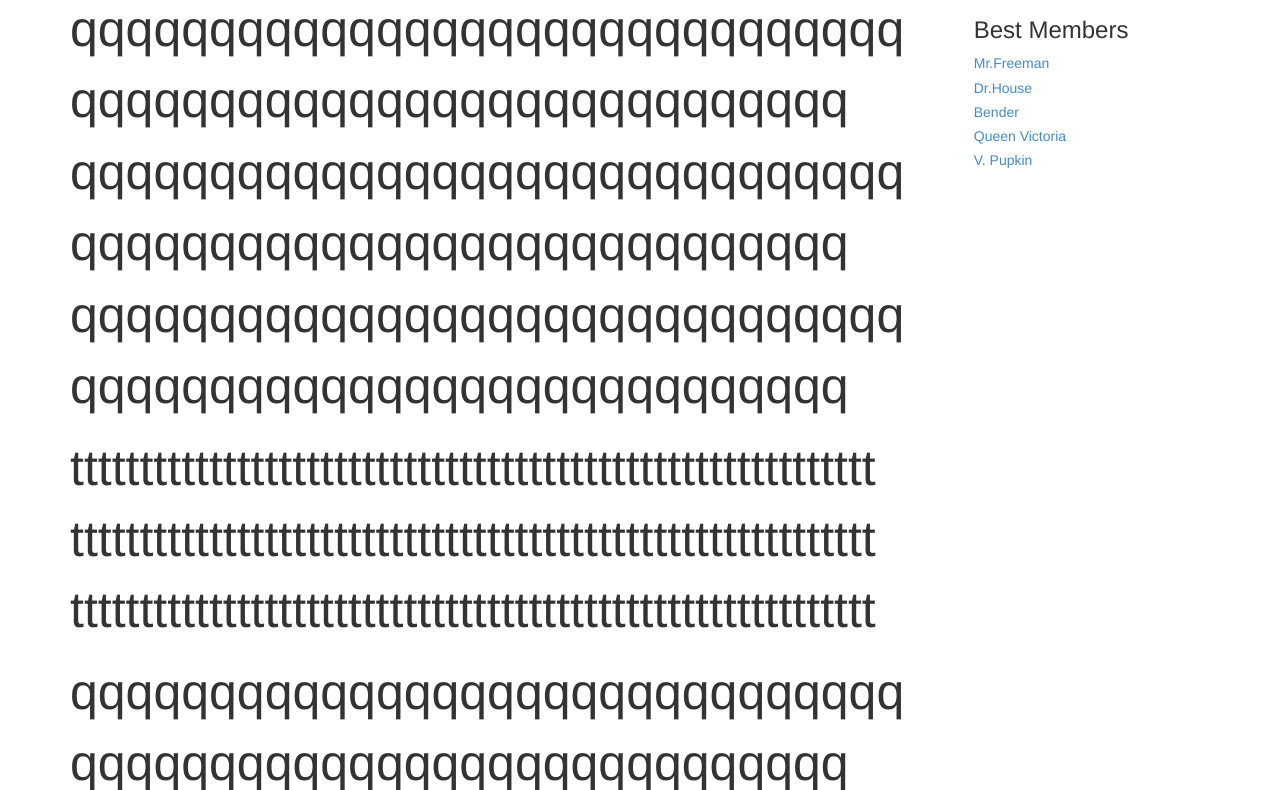
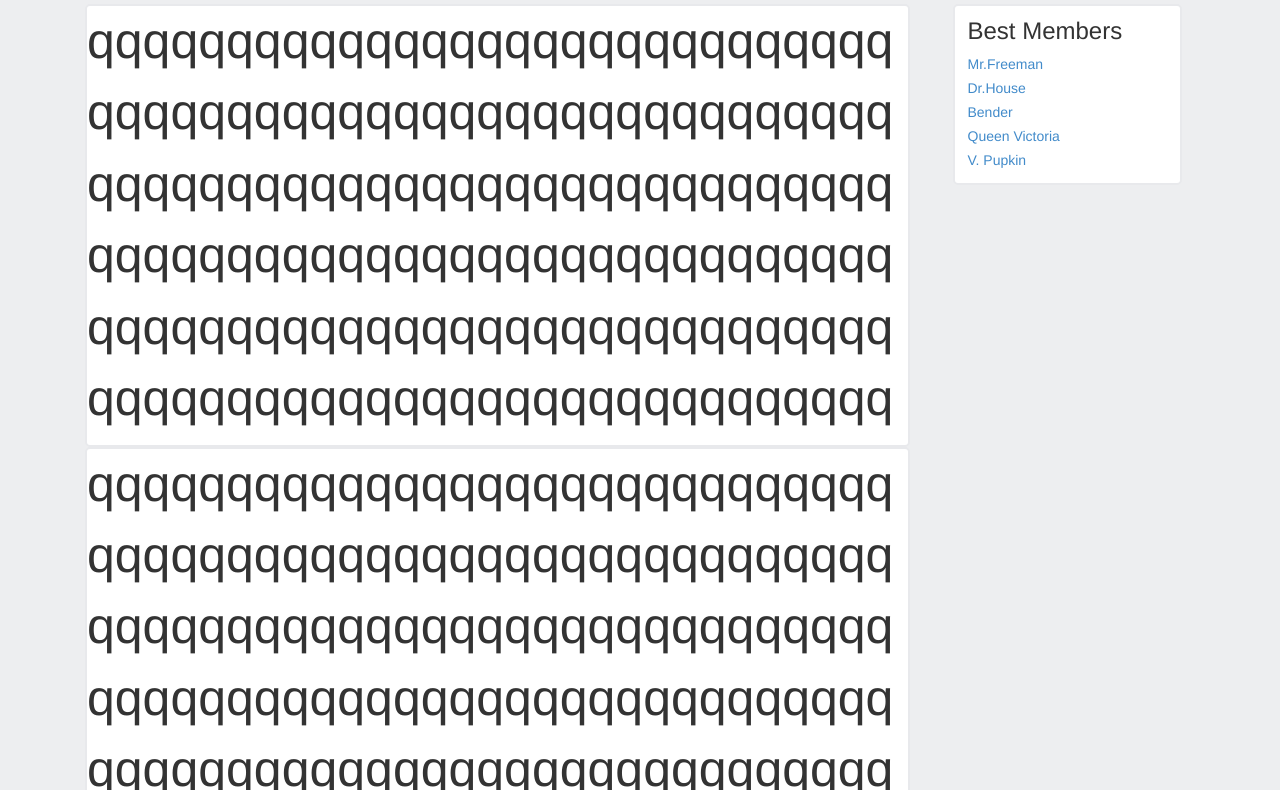
Before and after one commit to KupriyanovNikita/blog_baster, a plain HTML site: page index.html in a window 1280 px wide. Shown: the part 126-916 px from the top of the page. Drawn offline with nearby package versions, Linux system fonts and the light colour scheme.

Commit message:
15/11/16

```diff
--- a/index.html
+++ b/index.html
@@ -66,24 +66,24 @@
 		</div>
 
 		<div class="container">
-            <div class="row">
+            <div class="row main">
 
                 <div class="col-sm-9 article">
-                    <div class="section">
+                    <div class="section" style="background: white; border: 2px solid #e8e9ec; border-radius: 5px">
                         <p style="word-wrap: break-word; font-size: 50px">
                             qqqqqqqqqqqqqqqqqqqqqqqqqqqqqqqqqqqqqqqqqqqqqqqqqqqqqqqqqq
                             qqqqqqqqqqqqqqqqqqqqqqqqqqqqqqqqqqqqqqqqqqqqqqqqqqqqqqqqqq
                             qqqqqqqqqqqqqqqqqqqqqqqqqqqqqqqqqqqqqqqqqqqqqqqqqqqqqqqqqq
                         </p>
                     </div>
-                    <div class="section">
+                    <div class="section" style="background: white; border: 2px solid #e8e9ec; border-radius: 5px">
                         <p style="word-wrap: break-word; font-size: 50px">
-                            tttttttttttttttttttttttttttttttttttttttttttttttttttttttttt
-                            tttttttttttttttttttttttttttttttttttttttttttttttttttttttttt
-                            tttttttttttttttttttttttttttttttttttttttttttttttttttttttttt
+                            qqqqqqqqqqqqqqqqqqqqqqqqqqqqqqqqqqqqqqqqqqqqqqqqqqqqqqqqqq
+                            qqqqqqqqqqqqqqqqqqqqqqqqqqqqqqqqqqqqqqqqqqqqqqqqqqqqqqqqqq
+                            qqqqqqqqqqqqqqqqqqqqqqqqqqqqqqqqqqqqqqqqqqqqqqqqqqqqqqqqqq
                         </p>
                     </div>
-                    <div class="section">
+                    <div class="section" style="background: white; border: 2px solid #e8e9ec; border-radius: 5px">
                         <p style="word-wrap: break-word; font-size: 50px">
                             qqqqqqqqqqqqqqqqqqqqqqqqqqqqqqqqqqqqqqqqqqqqqqqqqqqqqqqqqq
                             qqqqqqqqqqqqqqqqqqqqqqqqqqqqqqqqqqqqqqqqqqqqqqqqqqqqqqqqqq
--- a/style.css
+++ b/style.css
@@ -107,7 +107,7 @@
 
 /***************************************************************************************************************/
 main {
-    padding-bottom: 90px;
+
     flex: 1;
 }
     .blog-header {
@@ -129,16 +129,17 @@ main {
             padding-left: 2%;
             padding-right: 2%;
         }
-        @media (max-width: 767px) {
+    .main {
+        margin: 10px 0;
+    }
+        .aside {
 
-        }
-        .aside {
-            margin: 10px 0;
         }
             .aside-bottom {
                 background: white;
                 padding: 0 5% 1% 5%;
-                border-top: 1px solid white;
+                border: 2px solid #e8e9ec;
+                border-radius: 5px;
                 margin: 0 5%;
                 height: auto;
             }
@@ -152,7 +153,8 @@ main {
 
 /***************************************************************************************************************/
 body {
-  margin: 0;
+    margin: 0;
+    background: #edeef0;
 }
 
 .wrapper {
@@ -162,10 +164,10 @@ body {
 }
 
 .footer {
-   height: 60px;
-  background: linear-gradient(#2299bb,#00bbff 70%);
-  color: #fff;
-  box-shadow: 0px -2px 3px rgba(17,100,255,0.5);
+    height: 60px;
+    background: linear-gradient(#00bbff, #2299bb 70%);
+    color: #fff;
+    box-shadow: 0px -2px 3px rgba(17,100,255,0.5);
 }
 
 .footer a {
--- a/style_max768.css
+++ b/style_max768.css
@@ -20,7 +20,7 @@
             }
             .avatar-menu {
                 display: inline-block;
-                background: #000;
+                background: black;
                 height: 25px;
                 width: 25px;
                 margin: 17.5px 5px 17.5px 0;
```
Lines whose indentation alone changed are shown as unchanged.
